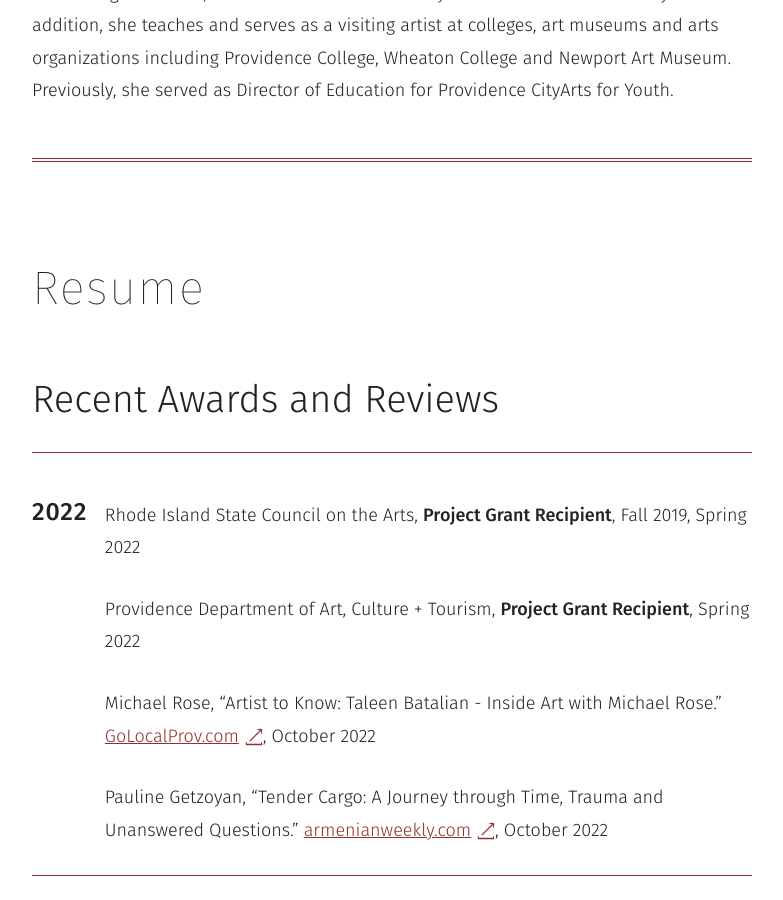
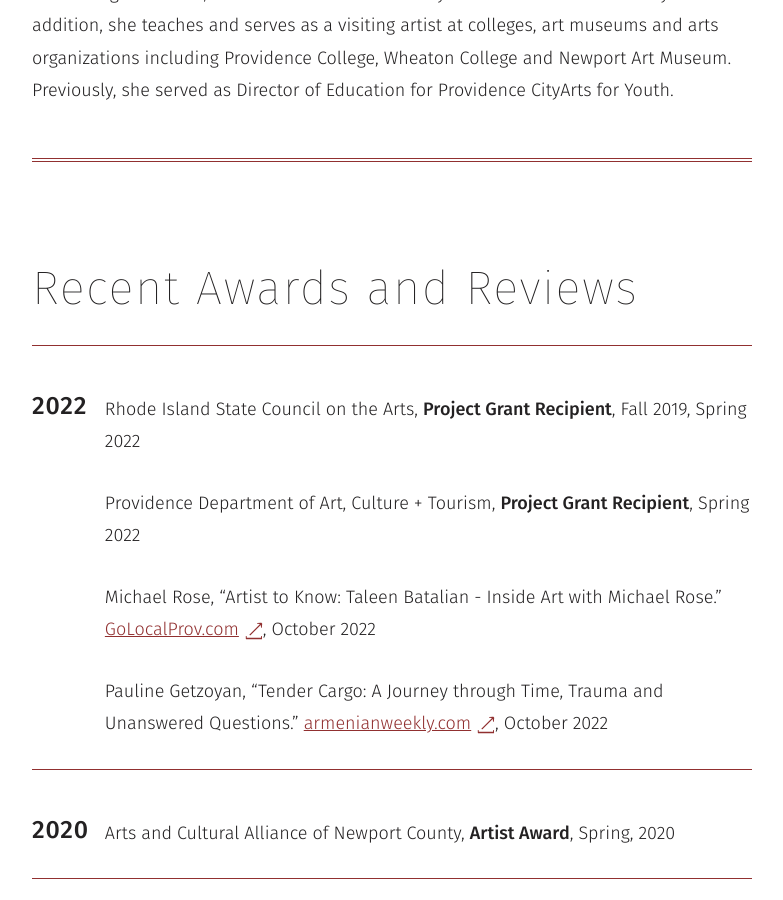
Before and after one commit to highchair/taleen-batalian, a Jekyll site: the page built from about.md, in a window 1280 px wide and 900 px high, scrolled down 723 px. Shown: the whole window, without its empty margins (408-1191 px from the left). Built offline with Jekyll 4.4.1, drawn with Linux system fonts in a browser that asks for light colours.

Commit message:
Title level adjustments

```diff
--- a/_includes/portfolio-loop-3d.html
+++ b/_includes/portfolio-loop-3d.html
@@ -12,8 +12,8 @@
 
 <div class="port port__count{% if items.size > 21 %}--large{% endif %}">
   <header class="port__header">
-    <h1 class="h5 port__title">{{ page.title }}</h1>
-    <h2 class="port__title">{% if page.year3 %}{{ page.year3 }}{% else %}{{ page.year2 }}{% endif %}–{{ page.year1 }}<small> {{ items.size }} items</small></h2>
+    <h1 class="h3 port__title">{{ page.title }}</h1>
+    <h2 class="h5 port__title">{% if page.year3 %}{{ page.year3 }}{% else %}{{ page.year2 }}{% endif %}–{{ page.year1 }}</h2>
   </header>
   <nav class="port__gallery__nav">
     <ul role="list">
--- a/_includes/portfolio-loop.html
+++ b/_includes/portfolio-loop.html
@@ -12,8 +12,8 @@
 
 <div class="port port__count{% if items.size > 21 %}--large{% endif %}">
   <header class="port__header">
-    <h1 class="h5 port__title">{{ page.title }}</h1>
-    <h2 class="port__title">{% if page.year3 %}{{ page.year3 }}{% else %}{{ page.year2 }}{% endif %}–{{ page.year1 }}<small> {{ items.size }} items</small></h2>
+    <h1 class="h3 port__title">{{ page.title }}</h1>
+    <h2 class="h5 port__title">{% if page.year3 %}{{ page.year3 }}{% else %}{{ page.year2 }}{% endif %}–{{ page.year1 }}</h2>
   </header>
   <nav class="port__gallery__nav">
     <ul role="list">
--- a/about.md
+++ b/about.md
@@ -20,9 +20,7 @@
 
 ***
 
-## Resume
-
-### Recent Awards and Reviews
+## Recent Awards and Reviews
 
 2022
 : Rhode Island State Council on the Arts, **Project Grant Recipient**, Fall 2019, Spring 2022
```
Also changed, not shown: classes.md (+3 -0 lines), upcoming.md (+1 -0 lines).
